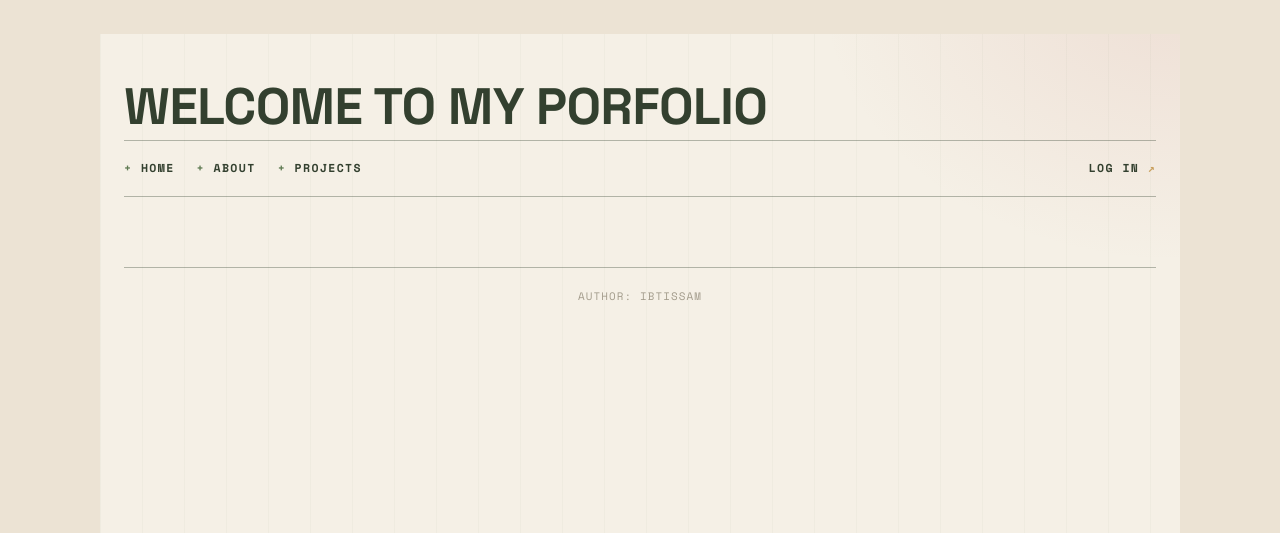
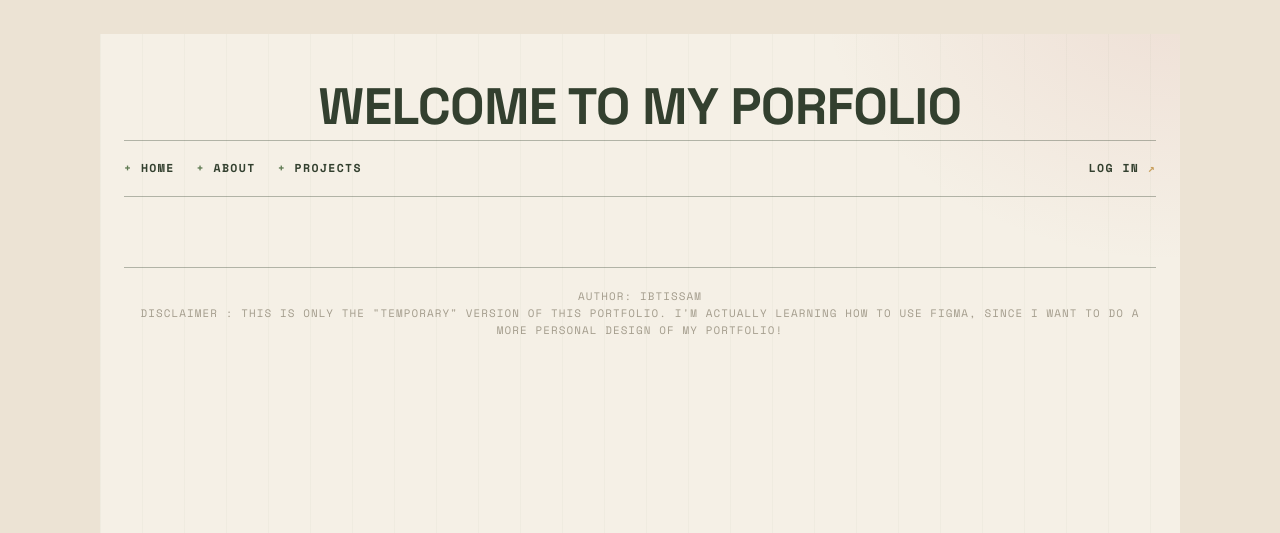
Before and after one commit to elrooibi-debug/portfolio, a Flask app: page / in a window 1280 px wide. Shown: the top 533 px of the page. Run offline with Flask 3, Linux system fonts and the light colour scheme; data that the repository does not hold is empty; some libraries are stand-ins or nearby versions.

Commit message:
finished

```diff
--- a/static/style.css
+++ b/static/style.css
@@ -52,6 +52,7 @@ head {
 }
 
 h1 {
+    text-align: center;
     font-family: var(--font-display);
     font-weight: 700;
     text-transform: uppercase;
--- a/templates/base.html
+++ b/templates/base.html
@@ -36,6 +36,7 @@
     </body>
 
     <footer>
-        author: Ibtissam
+        author: Ibtissam<br>
+        Disclaimer : This is only the "temporary" version of this portfolio. I'm actually learning how to use figma, since i want to do a more personal design of my portfolio!
     </footer>
 </html>
```
